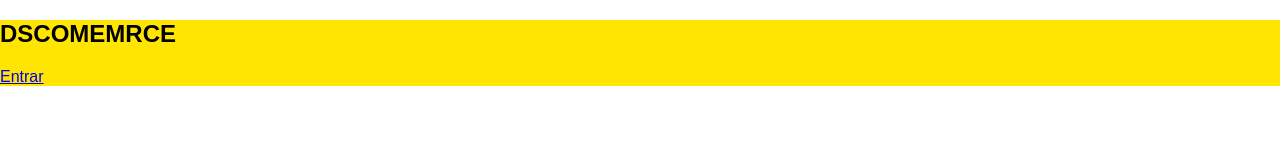
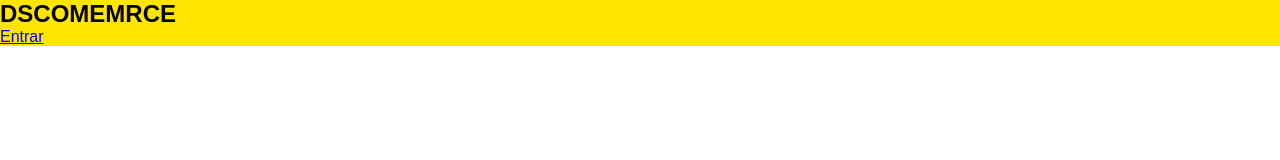
Before and after one commit to thiagorabaioli/html-css, a plain HTML site: page detalhes.html in a window 1280 px wide. Drawn offline with Linux system fonts and the light colour scheme.

Commit message:
Correção margens e background-color 636363

```diff
--- a/css/styles.css
+++ b/css/styles.css
@@ -1,12 +1,14 @@
 
 * {
     box-sizing: border-box;
+    padding: 0;
+    margin: 0;
 }
 
 html, body {
-    padding: 0;
-    margin: 0;
+
     font-family: "Montserrat", sans-serif;
+    background-color: 636363;
 }
 
 
```
